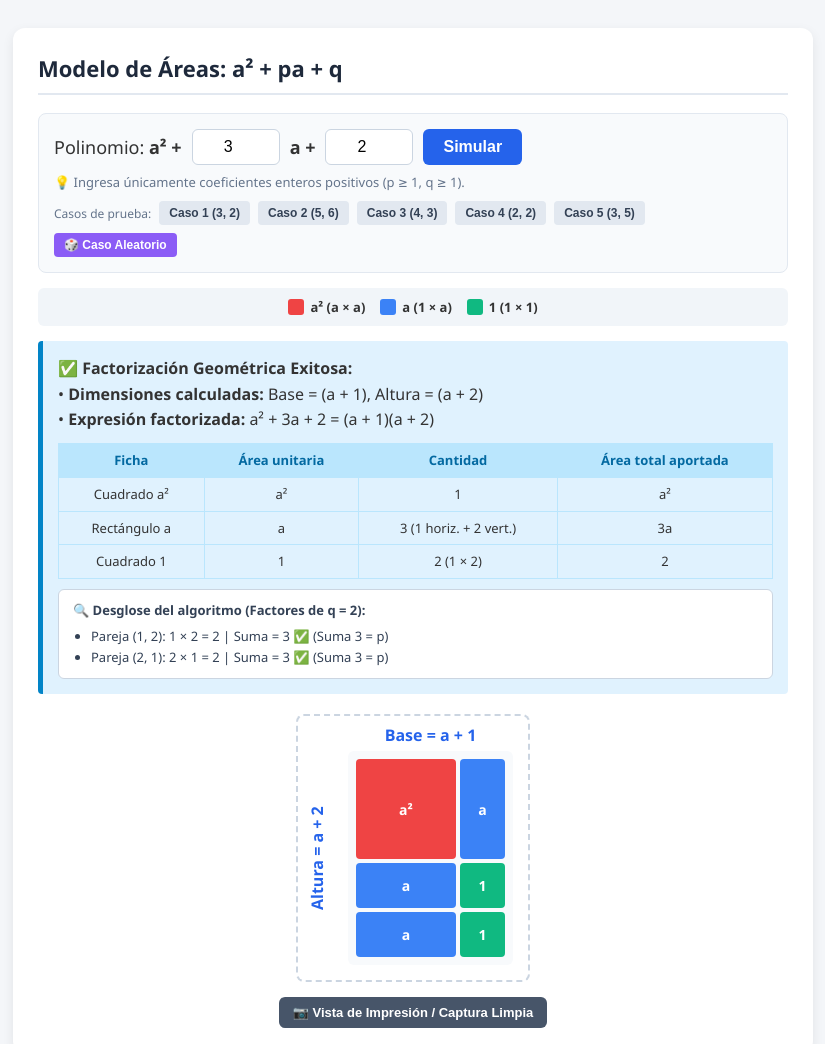
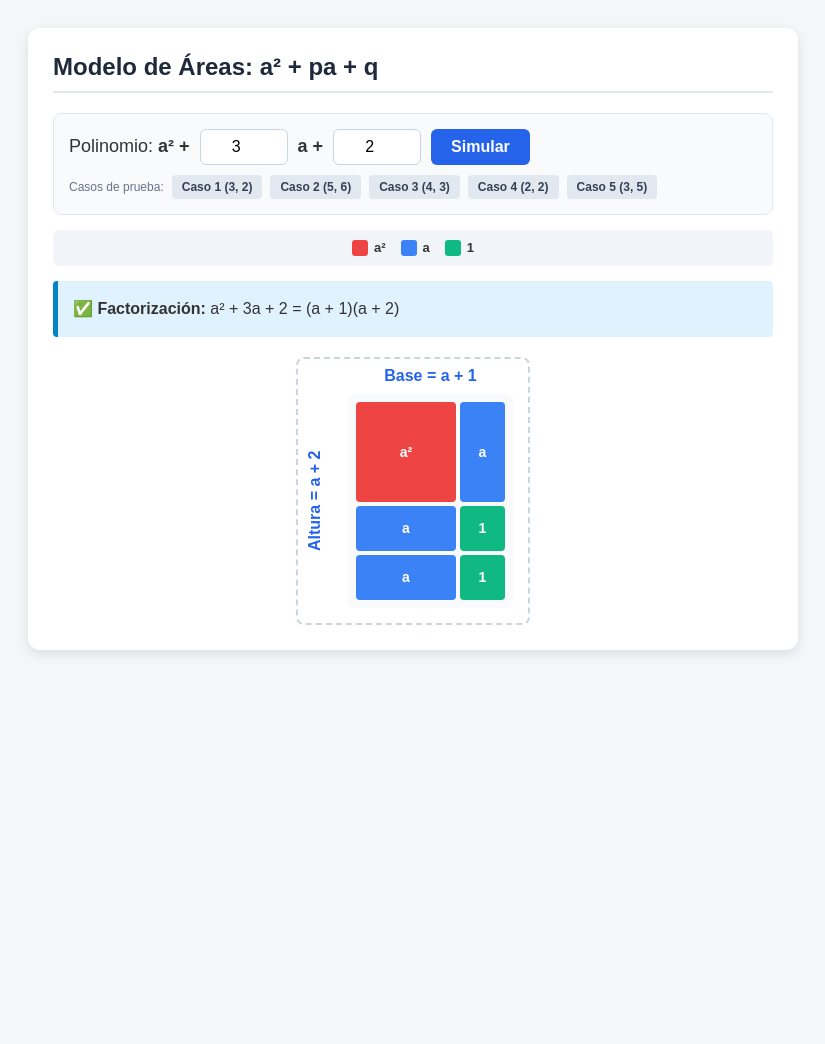
Before and after one commit to semial17/simulacion1, a plain HTML site: page Simulacion 1.html in a window 1280 px wide. Shown: the top 1044 px of the page, without its empty margins (227-1052 px from the left). After the commit the page ends 800 px from the top, so only its background shows below. Drawn offline with Linux system fonts and the light colour scheme.

Commit message:
Refactor HTML and CSS for improved styling

```diff
--- a/Simulacion 1.html
+++ b/Simulacion 1.html
@@ -3,7 +3,7 @@
 <head>
   <meta charset="UTF-8">
   <meta name="viewport" content="width=device-width, initial-scale=1.0">
-  <title>Simulador Avanzado del Modelo de Áreas</title>
+  <title>Simulador del Modelo de Áreas</title>
   <style>
     :root {
       --primary: #2563eb;
@@ -15,7 +15,7 @@
       --color-1: #10b981;
     }
     body {
-      font-family: 'Segoe UI', Tahoma, Geneva, Verdana, sans-serif;
+      font-family: Arial, sans-serif;
       padding: 20px;
       background: var(--bg-color);
       color: #333;
@@ -24,14 +24,13 @@
       background: var(--card-bg);
       padding: 25px;
       border-radius: 12px;
-      box-shadow: 0 4px 12px rgba(0,0,0,0.08);
-      max-width: 750px;
+      box-shadow: 0 4px 12px rgba(0,0,0,0.1);
+      max-width: 720px;
       margin: auto;
     }
     h2 {
       margin-top: 0;
       color: #1e293b;
-      font-size: 22px;
       border-bottom: 2px solid #e2e8f0;
       padding-bottom: 10px;
     }
@@ -57,16 +56,6 @@
       text-align: center;
       border: 1px solid #cbd5e1;
       border-radius: 6px;
-      outline: none;
-    }
-    input[type="number"]:focus {
-      border-color: var(--primary);
-      box-shadow: 0 0 0 2px rgba(37, 99, 235, 0.2);
-    }
-    .range-info {
-      font-size: 13px;
-      color: #64748b;
-      display: block;
     }
     .presets {
       display: flex;
@@ -82,20 +71,7 @@
       font-size: 12px;
       border-radius: 4px;
       cursor: pointer;
-      font-weight: 600;
-      transition: all 0.2s;
-    }
-    .btn-preset:hover {
-      background: #cbd5e1;
-      color: #0f172a;
-    }
-    .btn-random {
-      background: #8b5cf6;
-      color: white;
-    }
-    .btn-random:hover {
-      background: #7c3aed;
-      color: white;
+      font-weight: bold;
     }
     button.btn-main {
       padding: 9px 20px;
@@ -106,27 +82,7 @@
       border-radius: 6px;
       cursor: pointer;
       font-weight: bold;
-      transition: background 0.2s;
     }
-    button.btn-main:hover {
-      background: var(--primary-hover);
-    }
-    button.btn-secondary {
-      padding: 8px 14px;
-      font-size: 13px;
-      background: #475569;
-      color: white;
-      border: none;
-      border-radius: 6px;
-      cursor: pointer;
-      margin-top: 15px;
-      font-weight: 600;
-      transition: background 0.2s;
-    }
-    button.btn-secondary:hover {
-      background: #334155;
-    }
-
     .legend {
       display: flex;
       gap: 15px;
@@ -136,26 +92,11 @@
       background: #f1f5f9;
       border-radius: 6px;
       font-size: 13px;
-      font-weight: 600;
+      font-weight: bold;
     }
-    .legend-item {
-      display: flex;
-      align-items: center;
-      gap: 6px;
-    }
-    .color-box {
-      width: 16px;
-      height: 16px;
-      border-radius: 3px;
-    }
-
-    .canvas-container {
-      margin-top: 20px;
-      display: flex;
-      flex-direction: column;
-      align-items: center;
-      overflow-x: auto;
-    }
+    .legend-item { display: flex; align-items: center; gap: 6px; }
+    .color-box { width: 16px; height: 16px; border-radius: 3px; }
+    .canvas-container { margin-top: 20px; display: flex; justify-content: center; }
     .grid-wrapper {
       position: relative;
       padding: 35px 15px 15px 50px;
@@ -171,7 +112,6 @@
       text-align: center;
       font-weight: bold;
       color: var(--primary);
-      font-size: 16px;
     }
     .label-left {
       position: absolute;
@@ -183,109 +123,18 @@
       text-align: center;
       font-weight: bold;
       color: var(--primary);
-      font-size: 16px;
     }
-    #grid {
-      display: grid;
-      gap: 4px;
-      background: #f8fafc;
-      padding: 8px;
-      border-radius: 6px;
-    }
-
-    @keyframes tileAppear {
-      from {
-        opacity: 0;
-        transform: scale(0.7);
-      }
-      to {
-        opacity: 1;
-        transform: scale(1);
-      }
-    }
-
+    #grid { display: grid; gap: 4px; background: #f8fafc; padding: 8px; border-radius: 6px; }
     .tile {
-      display: flex;
-      align-items: center;
-      justify-content: center;
-      font-weight: bold;
-      border-radius: 4px;
-      font-size: 14px;
-      color: white;
-      animation: tileAppear 0.3s ease-out forwards;
-      transition: transform 0.15s, filter 0.15s;
-      cursor: pointer;
-    }
-    .tile:hover {
-      transform: scale(1.04);
-      filter: brightness(1.1);
+      display: flex; align-items: center; justify-content: center;
+      font-weight: bold; border-radius: 4px; font-size: 14px; color: white;
     }
     .a2 { background-color: var(--color-a2); width: 100px; height: 100px; }
     .a-h { background-color: var(--color-a); width: 45px; height: 100px; }
     .a-v { background-color: var(--color-a); width: 100px; height: 45px; }
     .unit { background-color: var(--color-1); width: 45px; height: 45px; }
-
-    .result {
-      margin-top: 15px;
-      padding: 15px;
-      background: #e0f2fe;
-      border-left: 5px solid #0284c7;
-      border-radius: 4px;
-      line-height: 1.6;
-    }
-    .error {
-      margin-top: 15px;
-      padding: 15px;
-      background: #fee2e2;
-      border-left: 5px solid #dc2626;
-      border-radius: 4px;
-      color: #991b1b;
-      line-height: 1.6;
-    }
-    .warning {
-      margin-top: 15px;
-      padding: 15px;
-      background: #fef3c7;
-      border-left: 5px solid #d97706;
-      border-radius: 4px;
-      color: #92400e;
-      line-height: 1.6;
-    }
-    .table-breakdown {
-      width: 100%;
-      margin-top: 10px;
-      border-collapse: collapse;
-      font-size: 13px;
-    }
-    .table-breakdown th, .table-breakdown td {
-      border: 1px solid #bae6fd;
-      padding: 6px 10px;
-      text-align: center;
-    }
-    .table-breakdown th {
-      background: #bae6fd;
-      color: #0369a1;
-    }
-
-    .divisors-box {
-      margin-top: 10px;
-      padding: 10px 14px;
-      background: #ffffff;
-      border: 1px solid #cbd5e1;
-      border-radius: 6px;
-      font-size: 13px;
-      color: #334155;
-    }
-    .divisors-box ul {
-      margin: 5px 0 0 18px;
-      padding: 0;
-    }
-
-    @media print {
-      body { background: white; padding: 0; }
-      .card { box-shadow: none; border: none; max-width: 100%; }
-      .input-group, .legend, .btn-secondary, .presets { display: none !important; }
-    }
+    .result { margin-top: 15px; padding: 15px; background: #e0f2fe; border-left: 5px solid #0284c7; border-radius: 4px; line-height: 1.6; }
+    .error { margin-top: 15px; padding: 15px; background: #fee2e2; border-left: 5px solid #dc2626; border-radius: 4px; color: #991b1b; line-height: 1.6; }
   </style>
 </head>
 <body>
@@ -295,12 +144,11 @@
     <div class="input-group">
       <div class="input-row">
         <span>Polinomio: <strong>a² +</strong></span>
-        <input type="number" id="pVal" value="3" min="1" step="1" placeholder="p">
+        <input type="number" id="pVal" value="3" min="1" step="1">
         <span><strong>a +</strong></span>
-        <input type="number" id="qVal" value="2" min="1" step="1" placeholder="q">
+        <input type="number" id="qVal" value="2" min="1" step="1">
         <button class="btn-main" onclick="simular()">Simular</button>
       </div>
-      <small class="range-info">💡 Ingresa únicamente coeficientes enteros positivos (p ≥ 1, q ≥ 1).</small>
 
       <div class="presets">
         <span style="font-size: 12px; color: #64748b; align-self: center;">Casos de prueba:</span>
@@ -309,23 +157,13 @@
         <button class="btn-preset" onclick="cargarCaso(4,3)">Caso 3 (4, 3)</button>
         <button class="btn-preset" onclick="cargarCaso(2,2)">Caso 4 (2, 2)</button>
         <button class="btn-preset" onclick="cargarCaso(3,5)">Caso 5 (3, 5)</button>
-        <button class="btn-preset btn-random" onclick="generarAleatorio()">🎲 Caso Aleatorio</button>
       </div>
     </div>
 
     <div class="legend">
-      <div class="legend-item">
-        <div class="color-box" style="background: var(--color-a2)"></div>
-        <span>a² (a × a)</span>
-      </div>
-      <div class="legend-item">
-        <div class="color-box" style="background: var(--color-a)"></div>
-        <span>a (1 × a)</span>
-      </div>
-      <div class="legend-item">
-        <div class="color-box" style="background: var(--color-1)"></div>
-        <span>1 (1 × 1)</span>
-      </div>
+      <div class="legend-item"><div class="color-box" style="background: var(--color-a2)"></div><span>a²</span></div>
+      <div class="legend-item"><div class="color-box" style="background: var(--color-a)"></div><span>a</span></div>
+      <div class="legend-item"><div class="color-box" style="background: var(--color-1)"></div><span>1</span></div>
     </div>
 
     <div id="output"></div>
@@ -339,77 +177,33 @@
       simular();
     }
 
-    function generarAleatorio() {
-      const pAleatorio = Math.floor(Math.random() * 8) + 1;
-      const qAleatorio = Math.floor(Math.random() * 8) + 1;
-      document.getElementById('pVal').value = pAleatorio;
-      document.getElementById('qVal').value = qAleatorio;
-      simular();
-    }
-
     function simular() {
-      const pElem = document.getElementById('pVal');
-      const qElem = document.getElementById('qVal');
+      const p = parseInt(document.getElementById('pVal').value);
+      const q = parseInt(document.getElementById('qVal').value);
       const output = document.getElementById('output');
       const canvas = document.getElementById('canvas');
-
-      if (!pElem || !qElem || !output || !canvas) return;
-
-      const p = parseInt(pElem.value);
-      const q = parseInt(qElem.value);
 
       canvas.innerHTML = '';
 
       if (isNaN(p) || isNaN(q) || p < 1 || q < 1) {
-        output.className = 'warning';
-        output.innerHTML = '<strong>⚠️ Coeficientes no válidos:</strong> Ingresa únicamente números enteros positivos (p ≥ 1 y q ≥ 1).';
+        output.className = 'error';
+        output.innerHTML = 'Ingrese coeficientes válidos (p ≥ 1, q ≥ 1).';
         return;
       }
 
       let m = -1, n = -1;
-      let divisoresHtml = `<div class="divisors-box">
-        <strong>🔍 Desglose del algoritmo (Factores de q = ${q}):</strong><ul>`;
-
       for (let i = 1; i <= q; i++) {
         if (q % i === 0) {
           let j = q / i;
-          let suma = i + j;
-          let cumple = (suma === p);
-
-          if (cumple && m === -1) {
-            m = i;
-            n = j;
+          if (i + j === p) {
+            m = i; n = j; break;
           }
-          let icono = cumple ? '✅ (Suma ' + suma + ' = p)' : '❌ (Suma ' + suma + ' ≠ ' + p + ')';
-          divisoresHtml += `<li>Pareja (${i}, ${j}): ${i} × ${j} = ${q} | Suma = ${suma} ${icono}</li>`;
         }
       }
-      divisoresHtml += '</ul></div>';
 
       if (m !== -1) {
         output.className = 'result';
-        output.innerHTML = `
-          <strong>✅ Factorización Geométrica Exitosa:</strong><br>
-          • <strong>Dimensiones calculadas:</strong> Base = (a + ${m}), Altura = (a + ${n})<br>
-          • <strong>Expresión factorizada:</strong> a² + ${p}a + ${q} = (a + ${m})(a + ${n})<br>
-
-          <table class="table-breakdown">
-            <thead>
-              <tr>
-                <th>Ficha</th>
-                <th>Área unitaria</th>
-                <th>Cantidad</th>
-                <th>Área total aportada</th>
-              </tr>
-            </thead>
-            <tbody>
-              <tr><td>Cuadrado a²</td><td>a²</td><td>1</td><td>a²</td></tr>
-              <tr><td>Rectángulo a</td><td>a</td><td>${p} (${m} horiz. + ${n} vert.)</td><td>${p}a</td></tr>
-              <tr><td>Cuadrado 1</td><td>1</td><td>${q} (${m} × ${n})</td><td>${q}</td></tr>
-            </tbody>
-          </table>
-          ${divisoresHtml}
-        `;
+        output.innerHTML = `<strong>✅ Factorización:</strong> a² + ${p}a + ${q} = (a + ${m})(a + ${n})`;
 
         const wrapper = document.createElement('div');
         wrapper.className = 'grid-wrapper';
@@ -426,56 +220,32 @@
         grid.id = 'grid';
         grid.style.gridTemplateColumns = `100px repeat(${m}, 45px)`;
 
-        grid.appendChild(createTile('a²', 'a2', 'Ficha a² (Dimensiones: a × a)'));
-
-        for(let i = 0; i < m; i++) {
-          grid.appendChild(createTile('a', 'a-h', 'Ficha a (Dimensiones: 1 × a)'));
-        }
+        grid.appendChild(createTile('a²', 'a2'));
+        for(let i = 0; i < m; i++) grid.appendChild(createTile('a', 'a-h'));
 
         for(let j = 0; j < n; j++) {
-          grid.appendChild(createTile('a', 'a-v', 'Ficha a (Dimensiones: a × 1)'));
-          for(let i = 0; i < m; i++) {
-            grid.appendChild(createTile('1', 'unit', 'Ficha 1 (Dimensiones: 1 × 1)'));
-          }
+          grid.appendChild(createTile('a', 'a-v'));
+          for(let i = 0; i < m; i++) grid.appendChild(createTile('1', 'unit'));
         }
 
         wrapper.appendChild(labelTop);
         wrapper.appendChild(labelLeft);
         wrapper.appendChild(grid);
-
-        const printBtn = document.createElement('button');
-        printBtn.className = 'btn-secondary';
-        printBtn.innerText = '📷 Vista de Impresión / Captura Limpia';
-        printBtn.onclick = function() {
-          window.print();
-        };
-
         canvas.appendChild(wrapper);
-        canvas.appendChild(printBtn);
-
       } else {
         output.className = 'error';
-        output.innerHTML = `
-          <strong>❌ Imposible formar un rectángulo perfecto:</strong><br>
-          No existen números enteros positivos (m, n) tales que m × n = ${q} y m + n = ${p}.<br>
-          <em>Interpretación geométrica:</em> Las ${1 + p + q} fichas no se pueden organizar sin que sobren o falten espacios en la matriz.<br>
-          ${divisoresHtml}
-        `;
+        output.innerHTML = `<strong>❌ No factorizable:</strong> No existen enteros positivos tales que m × n = ${q} y m + n = ${p}.`;
       }
     }
 
-    function createTile(text, cssClass, titleText) {
+    function createTile(text, cssClass) {
       const div = document.createElement('div');
       div.className = `tile ${cssClass}`;
       div.innerText = text;
-      div.title = titleText;
       return div;
     }
 
-    // Asegura la ejecución únicamente cuando la estructura HTML esté completamente cargada
-    document.addEventListener('DOMContentLoaded', function() {
-      simular();
-    });
+    window.onload = simular;
   </script>
 </body>
 </html>
```
